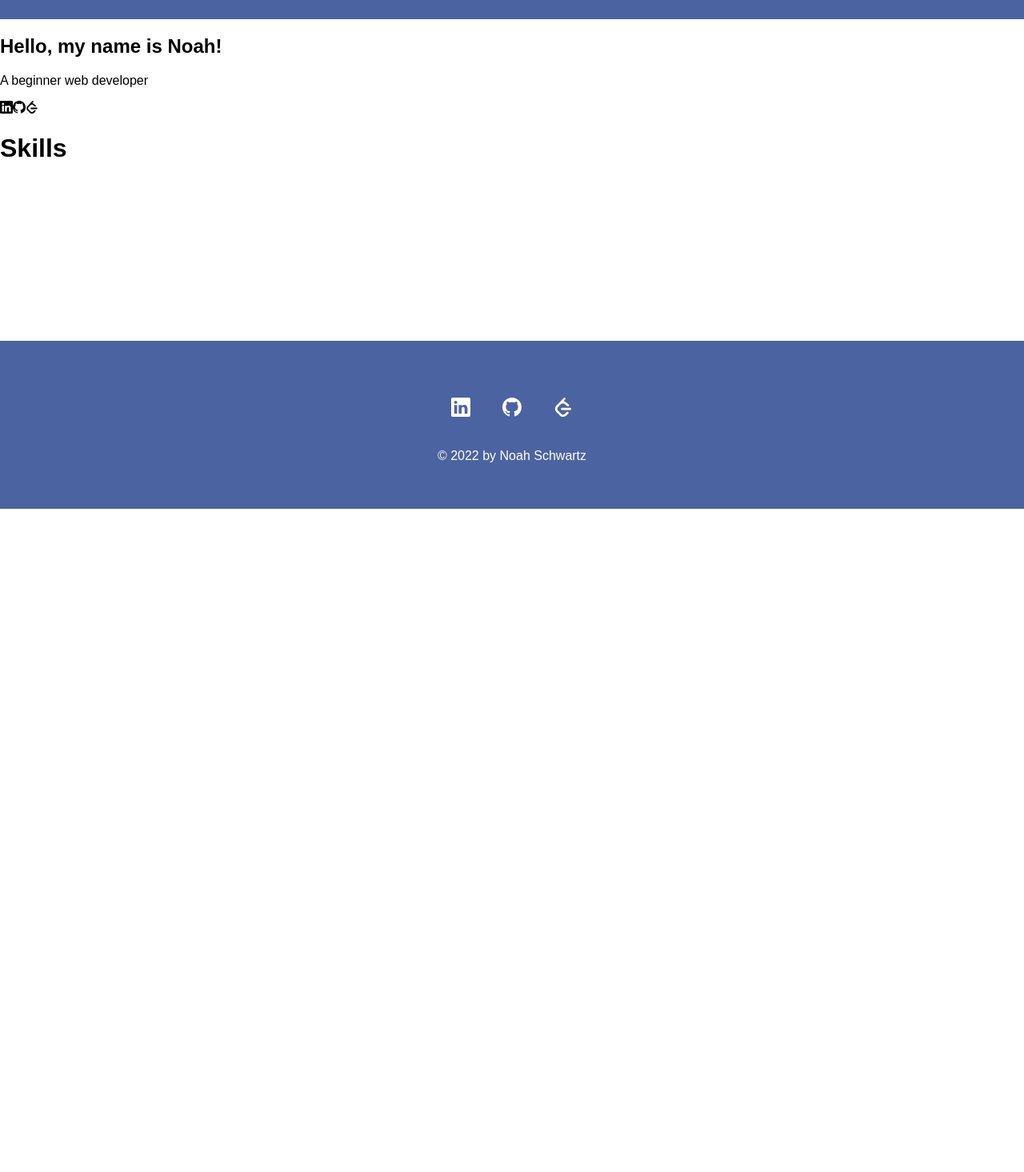
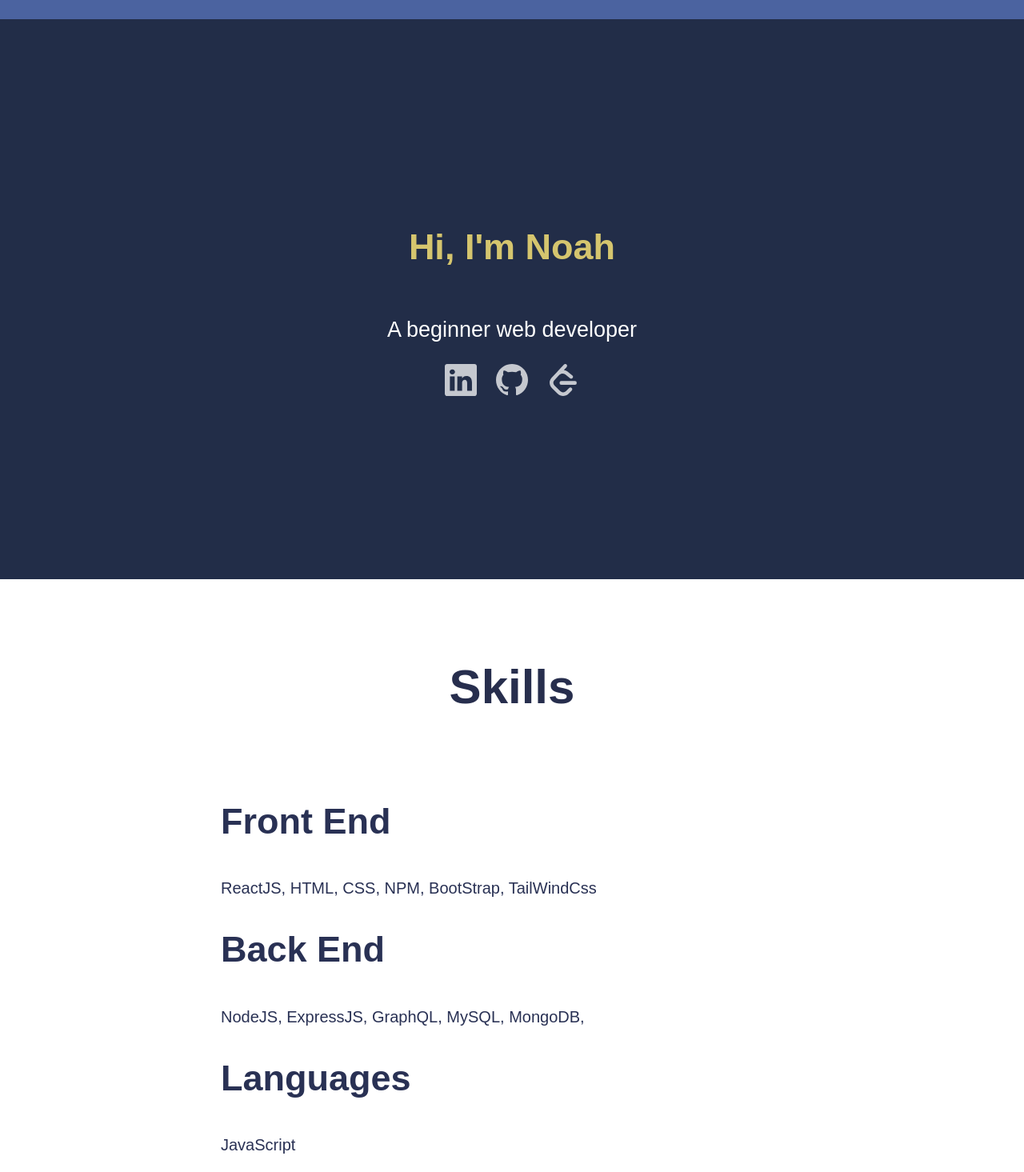
Before and after one commit to noah138/react-portfolio, a React (Create React App) app: page /about in a window 1280 px wide. Shown: the part 45-1510 px from the top of the page at 80% size. Before the commit the page ends 800 px from the top, so only its background shows below. Built offline with nearby package versions, Linux system fonts and the light colour scheme.

Commit message:
About page/homepage added

```diff
--- /dev/null
+++ b/src/components/About/About.css
@@ -0,0 +1,57 @@
+.about {
+  width: 100%;
+  color: #293154;
+  align-items: center;
+}
+
+.name {
+  width: 100%;
+  height: calc(100vh - 100px);
+  display: flex;
+  justify-content: center;
+  align-items: center;
+  text-align: center;
+  flex-direction: column;
+  background-color: #222d48;
+  color: white;
+}
+
+.name h2 {
+  font-size: 45px;
+  color: #d5c56e;
+  height: 50px;
+}
+
+.bio {
+  width: 60%;
+  font-size: 27px;
+}
+
+.bio svg {
+  font-size: 40px;
+  margin: 0 12px;
+  color: rgba(255, 255, 255, 0.737);
+}
+
+.skills {
+  margin-top: 60px;
+  font-size: 30px;
+  width: 100%;
+  display: flex;
+  flex-direction: column;
+  justify-content: center;
+  align-items: center;
+}
+
+h1 {
+  color: #272e4d;
+}
+
+.skills .list {
+  list-style: none;
+  width: 60%;
+}
+
+.list span {
+  font-size: 20px;
+}
--- a/src/components/About/About.js
+++ b/src/components/About/About.js
@@ -2,21 +2,35 @@ import React from "react";
 import { BsLinkedin } from "react-icons/bs";
 import { BsGithub } from "react-icons/bs";
 import { SiLeetcode } from "react-icons/si";
+import "./About.css";
 
 function about() {
   return (
     <div className="about">
-      <h2> Hello, my name is Noah! </h2>
-      <div className="bio">
-        <p> A beginner web developer </p>
-        <BsLinkedin />
-        <BsGithub />
-        <SiLeetcode />
+      <div className="name">
+        <h2> Hi, I'm Noah </h2>
+        <div className="bio">
+          <p> A beginner web developer </p>
+          <BsLinkedin />
+          <BsGithub />
+          <SiLeetcode />
+        </div>
       </div>
       <div className="skills">
         <h1>Skills</h1>
         <ol className="list">
-
+          <li className="item">
+            <h2> Front End </h2>
+            <span> ReactJS, HTML, CSS, NPM, BootStrap, TailWindCss</span>
+          </li>
+          <li className="item">
+            <h2> Back End </h2>
+            <span>NodeJS, ExpressJS, GraphQL, MySQL, MongoDB,</span>
+          </li>
+          <li className="item">
+            <h2> Languages </h2>
+            <span>JavaScript</span>
+          </li>
         </ol>
       </div>
     </div>
```
